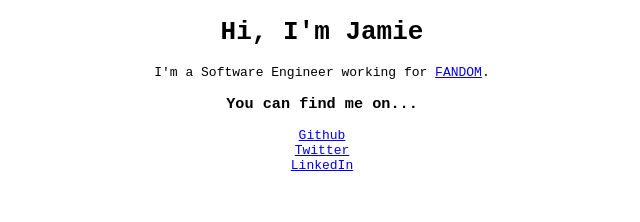
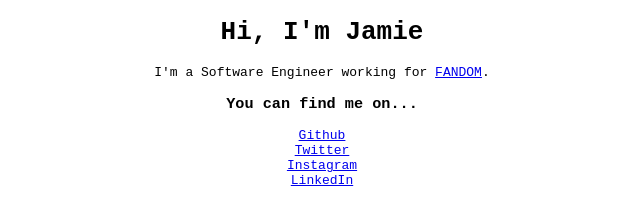
Before and after one commit to jamieshepherd/jamie.sh, a plain HTML site: page index.html in a window 1280 px wide. Shown: the full height of the page, 318-958 px from the left. Drawn offline with Linux system fonts and the light colour scheme.

Commit message:
Add instagram

```diff
--- a/index.html
+++ b/index.html
@@ -13,6 +13,7 @@
     <ul>
       <li><a href="https://github.com/jamieshepherd">Github</a></li>
       <li><a href="https://twitter.com/jamiesheep">Twitter</a></li>
+      <li><a href="https://instagram.com/jamieshepherd">Instagram</a></li>
       <li><a href="https://www.linkedin.com/in/jamieshepherd">LinkedIn</a></li>
     </ul>
   </body>
```
